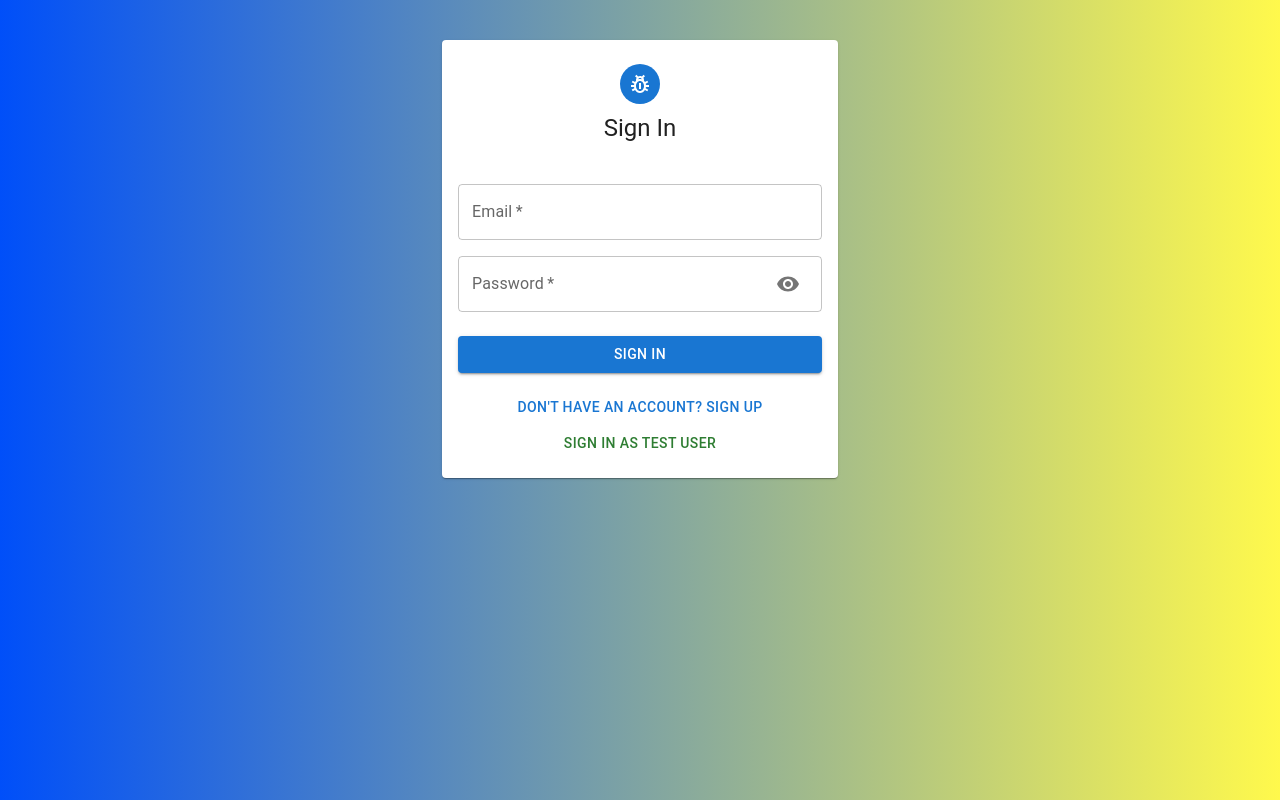
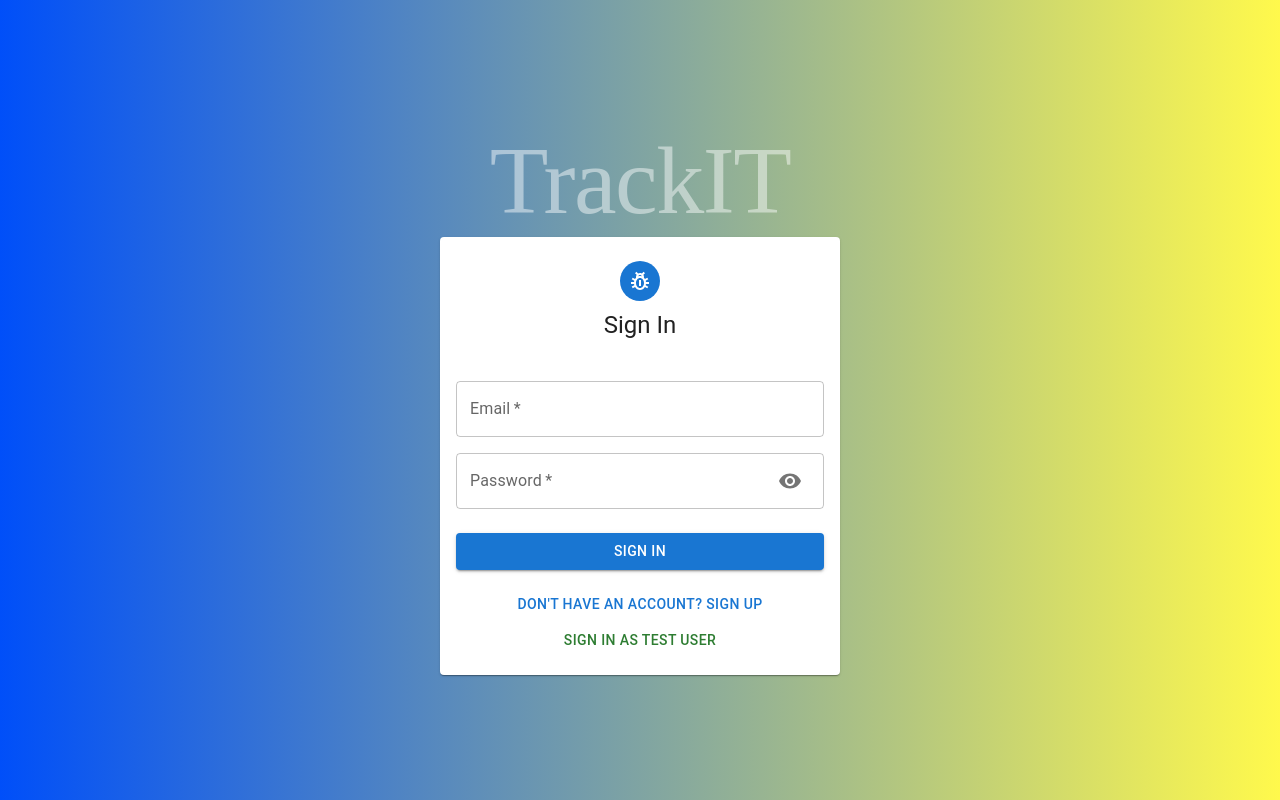
Before and after one commit to mercadorico/TrackIT-client, a React (Create React App) app: page /auth in a window 1280 px wide. Built offline with nearby package versions, Linux system fonts and the light colour scheme.

Commit message:
Add TrackIT h1 to Auth page.

```diff
--- a/src/components/Auth/Auth.js
+++ b/src/components/Auth/Auth.js
@@ -65,8 +65,15 @@ const Auth = () => {
   return (
     <>
       <Box sx={{position: 'absolute', minWidth: '100%', minHeight: '100%', zIndex: -1, background: 'linear-gradient(to right, #004ff9, #fff94c)'}}></Box>
-      <Container component='main' maxWidth='xs'>
-          <Paper sx={{display: 'flex', flexDirection: 'column', alignItems: 'center', p: 2, mt: 5}}>
+      <Container component='main' maxWidth='md' sx={{display: 'flex', alignItems: 'center', height: '100vh'}}>
+      <Container sx={{display: 'flex', flexDirection: 'column', alignItems: 'center'}}>
+          <Box >
+            <Typography variant='h1' color='#FFF7' sx={{fontFamily: 'Raleway sans-serif', fontSize: '5'}}>
+              TrackIT
+            </Typography>
+          </Box>
+          <Box sx={{maxWidth: '400px'}}>
+            <Paper sx={{display: 'flex', flexDirection: 'column', alignItems: 'center', p: 2}}>
                 <Avatar sx={{bgcolor: 'primary.main', m: 1}}>
                     <PestControlOutlinedIcon />
                 </Avatar>
@@ -103,6 +110,8 @@ const Auth = () => {
                   </form>
                 }
             </Paper>
+          </Box>
+        </Container>
       </Container>
     </>
   )
```
Lines whose indentation alone changed are shown as unchanged.
